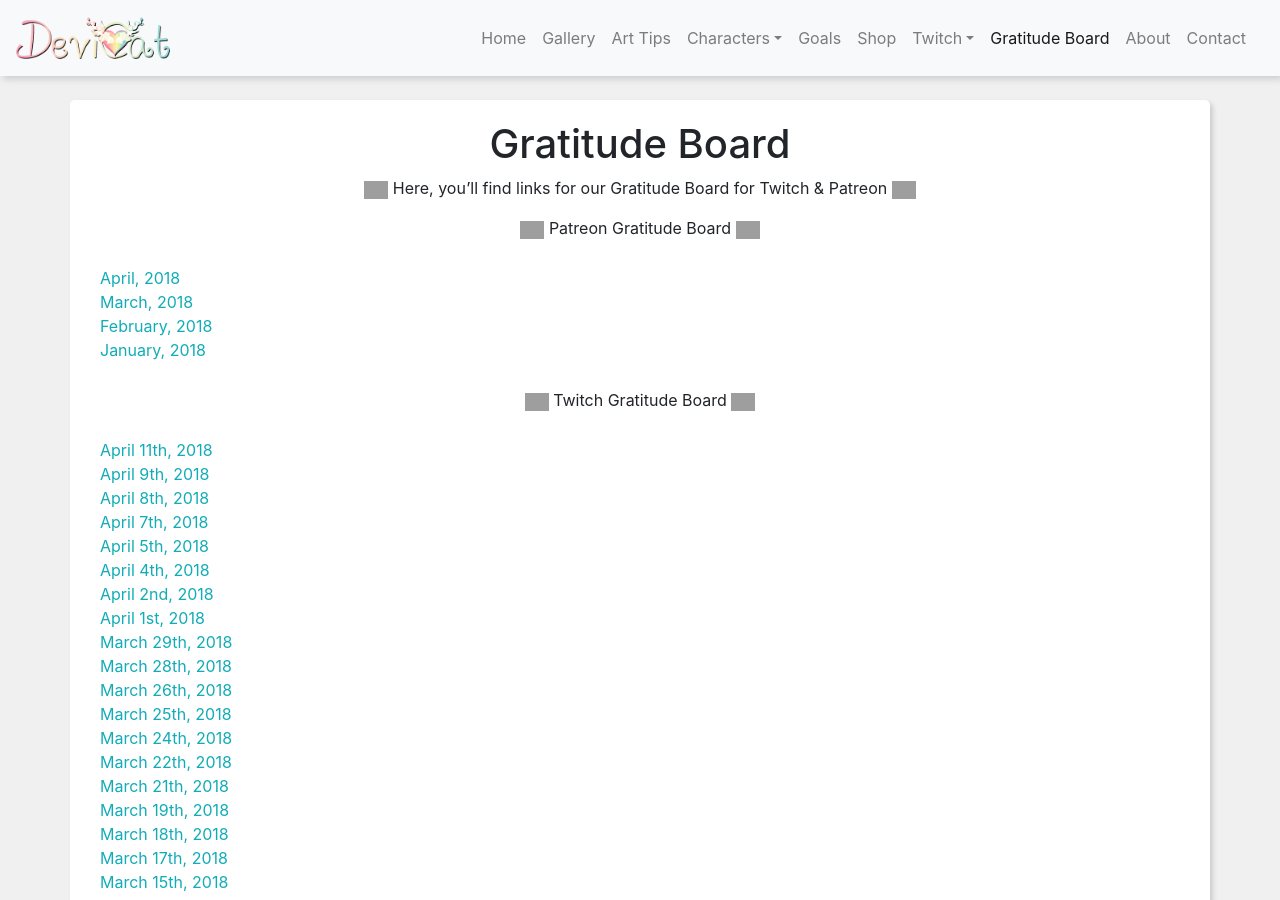
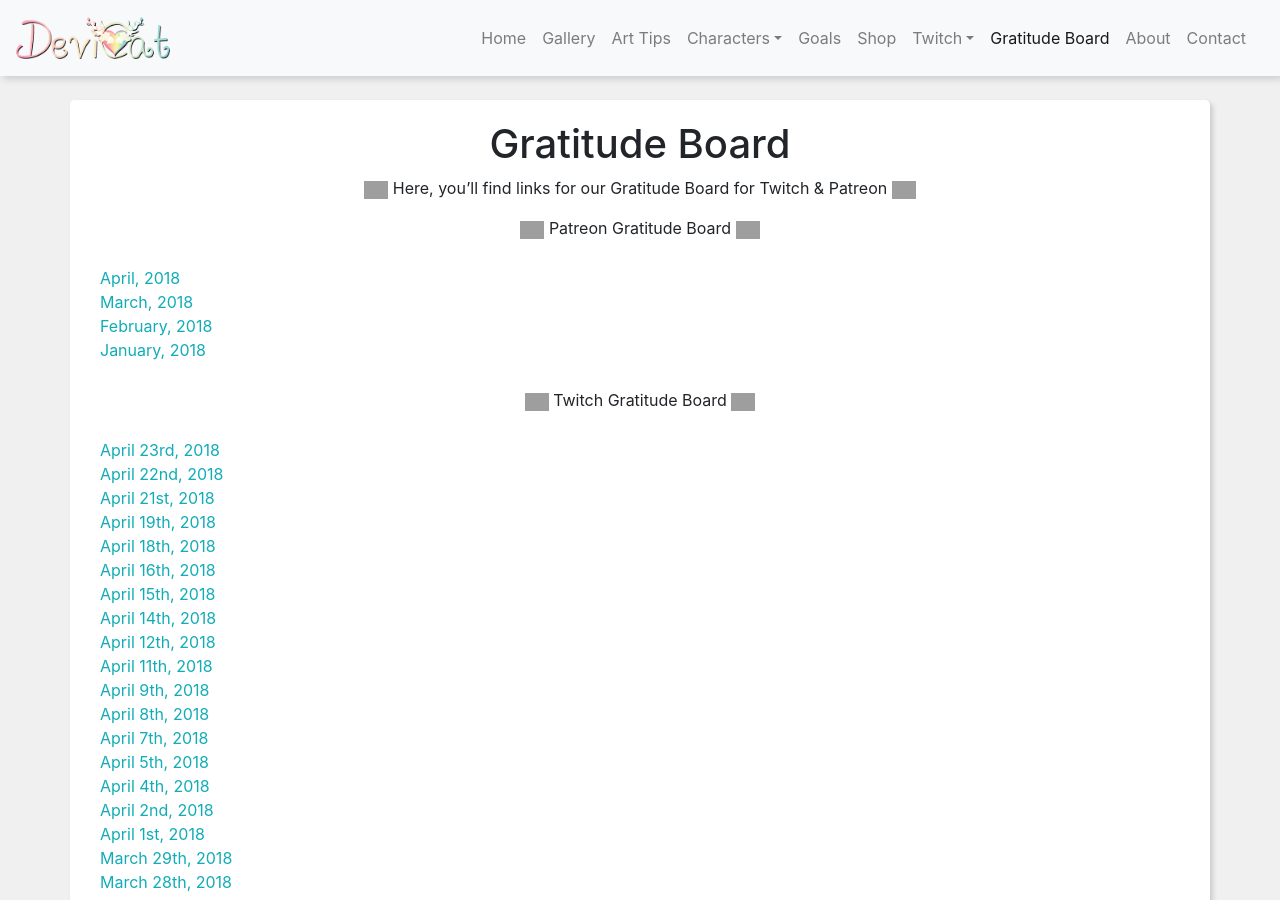
Before and after one commit to DeviCatOutlet/devicatoutlet.github.io, a Jekyll site: the page built from gratitudeboard.md, in a window 1280 px wide and 900 px high. Built offline with Jekyll 4.4.1, drawn with Linux system fonts in a browser that asks for light colours; nearby versions of some CDN libraries; our own code applies the rules of GitHub Pages for plain Markdown files; grey boxes are pictures that could not be loaded.

Commit message:
Update Gratitude Board

```diff
--- a/gratitudeboard.md
+++ b/gratitudeboard.md
@@ -17,6 +17,15 @@
 
 
 
+* [April 23rd, 2018](https://twitter.com/DeviCatOutlet/status/988590985457405952)
+* [April 22nd, 2018](https://twitter.com/DeviCatOutlet/status/988229958039416833)
+* [April 21st, 2018](https://twitter.com/DeviCatOutlet/status/987868121250725890)
+* [April 19th, 2018](https://twitter.com/DeviCatOutlet/status/987151871147159554)
+* [April 18th, 2018](https://twitter.com/DeviCatOutlet/status/986779031151443968)
+* [April 16th, 2018](https://twitter.com/DeviCatOutlet/status/986056916475490304)
+* [April 15th, 2018](https://twitter.com/DeviCatOutlet/status/985691170142646272)
+* [April 14th, 2018](https://twitter.com/DeviCatOutlet/status/985327062234910720)
+* [April 12th, 2018](https://twitter.com/DeviCatOutlet/status/984600840672632832)
 * [April 11th, 2018](https://twitter.com/DeviCatOutlet/status/984239459335135232)
 * [April 9th, 2018](https://twitter.com/DeviCatOutlet/status/983516329289412608)
 * [April 8th, 2018](https://twitter.com/DeviCatOutlet/status/983152886350827520)
```
